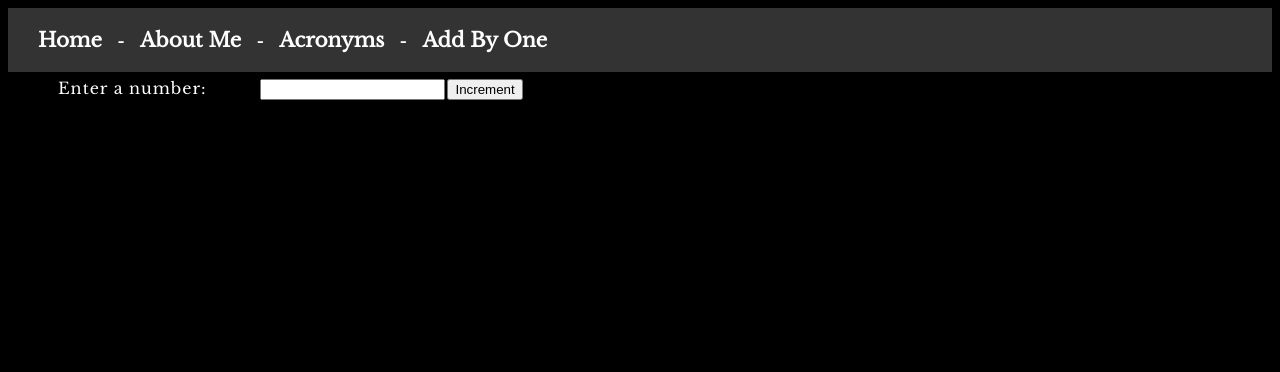
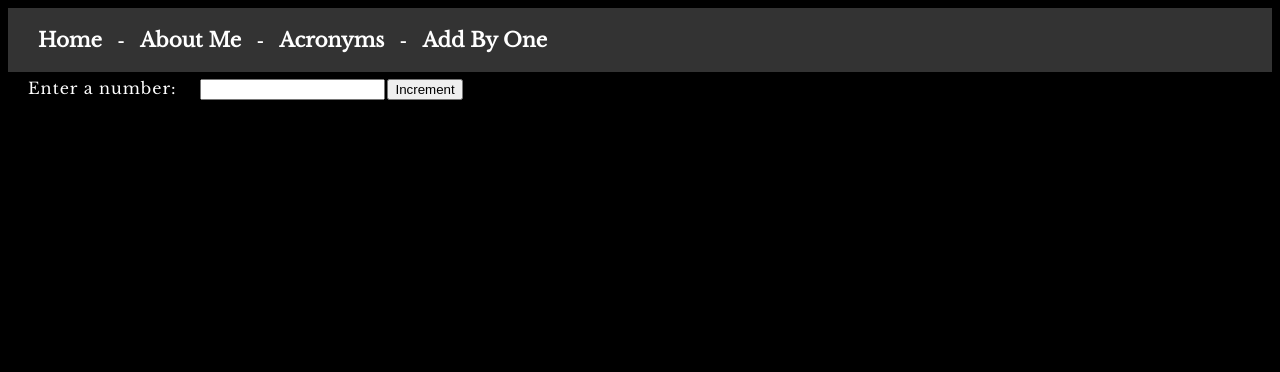
Before and after one commit to olinwc/olinwc.github.io, a PHP site: page /add_by_one.html in a window 1280 px wide. Shown: the top 372 px of the page. Run offline with PHP 8.4, Linux system fonts and the light colour scheme.

Commit message:
Change label style

```diff
--- a/styles/style.css
+++ b/styles/style.css
@@ -54,10 +54,17 @@ h4 {
   padding-right: 40px;
 }
 
-p, li, ul, label {
+p, li, ul {
   font-size: 16px;
   line-height: 2;
   letter-spacing: 1px;
   padding-left: 50px;
   padding-right: 50px;
 }
+
+label {
+  font-size: 16px;
+  line-height: 2;
+  letter-spacing: 1px;
+  padding: 20px;
+}
```
